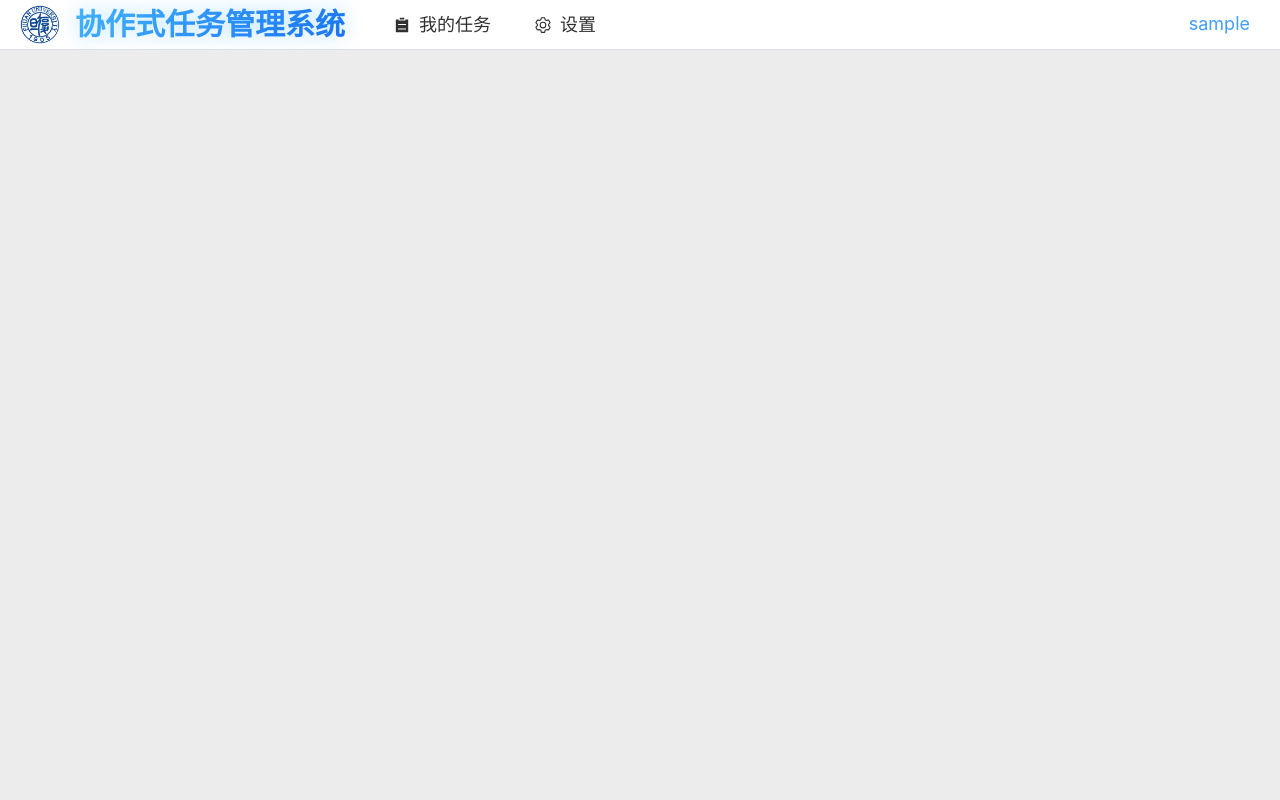
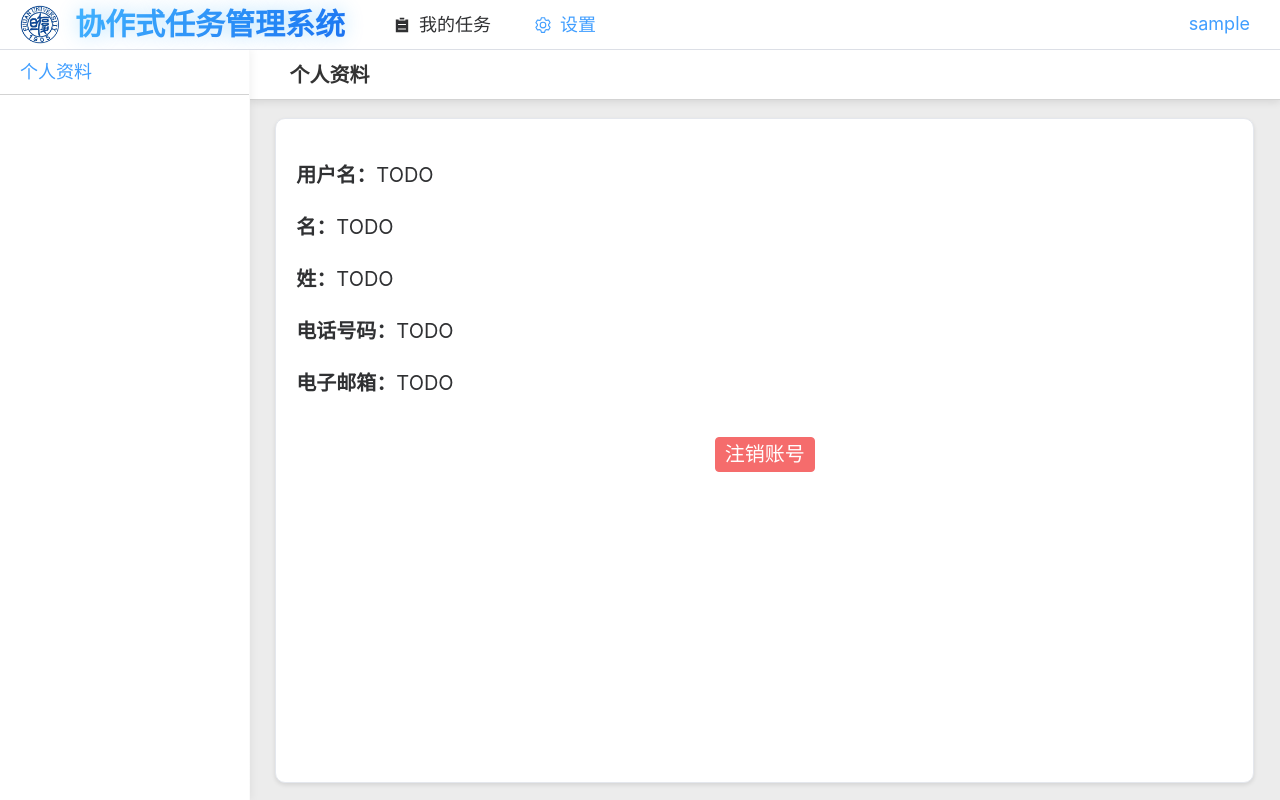
Before and after one commit to maxfyf/Software-Engineering, a Vue app in the folder frontend/: page /settings/info in a window 1280 px wide. Built offline with nearby package versions, Linux system fonts and the light colour scheme; sample sign-in values are in the browser's storage.

Commit message:
feat: user info page added

```diff
--- a/frontend/src/App.vue
+++ b/frontend/src/App.vue
@@ -10,7 +10,11 @@ const activeMenu = computed(() => {
   if (route.path.startsWith('/task')) {
     return '/task'
   }
-  return route.path
+  else if (route.path.startsWith('/settings')) {
+    return '/settings'
+  }
+  else
+    return route.path
 })
 const activeIndex = ref('/')    //当前网页路径
 
@@ -235,5 +239,4 @@ watch(() => route.path, (newPath) => {
   color: black;
   font-size: medium;
 }
-
 </style>
--- a/frontend/src/assets/styles/main.css
+++ b/frontend/src/assets/styles/main.css
@@ -48,3 +48,16 @@ a,
     padding: 0 2rem;
   }
 }
+
+.el-card {
+  border-radius: 10px !important;
+  box-shadow: 0 2px 4px 0 rgba(0, 0, 0, 0.1) !important;
+}
+
+.el-card:hover {
+  box-shadow: 0 4px 8px 0 rgba(0, 0, 0, 0.2) !important;
+}
+
+.el-card__footer {
+  border-top: none !important;
+}
--- a/frontend/src/router/index.js
+++ b/frontend/src/router/index.js
@@ -5,7 +5,7 @@ const router = createRouter({
     routes: [
         {
             path: '/',
-            redirect: '/login'
+            redirect: '/task/edit'
         },
         {
             path: '/login',
@@ -35,7 +35,15 @@ const router = createRouter({
             path: '/settings',
             name: 'settings',
             component: () => import('@/views/SettingsView.vue'),
-            meta: { requiresAuth: true }
+            meta: { requiresAuth: true },
+            redirect: '/settings/info',
+            children: [
+                {
+                    path: 'info',
+                    name: 'userInfo',
+                    component: () => import('@/views/settings/UserInfoView.vue'),
+                }
+            ]
         }
     ]
 })
--- a/frontend/src/store/user.js
+++ b/frontend/src/store/user.js
@@ -170,6 +170,11 @@ export const handleRegister = async ({
     }
 }
 
+// TODO
+export const handleCancelAccount = () => {
+
+}
+
 export const handleLogin = async ({ username, password }) => {
     /*TODO: 登录
      * 1. 在后端数据库中查询该用户，并反馈"用户不存在"、"密码错误"或"登录成功"三种结果
--- a/frontend/src/views/SettingsView.vue
+++ b/frontend/src/views/SettingsView.vue
@@ -1,11 +1,64 @@
 <script setup lang="js">
+import SidebarWrapper from "@/components/SidebarWrapper.vue";
+import { computed, ref, watch } from 'vue';
+import { useRoute } from "vue-router";
 
+const route = useRoute()
+const activeMenu = computed(() => {
+  if (route.path.startsWith('/settings/info')) {
+    return '/settings/info'
+  }
+  else
+    return route.path
+})
+const activeIndex = ref('/settings')    //当前网页路径
+
+watch(() => route.path, (newPath) => {
+  activeIndex.value = newPath
+}, { immediate: true })
 </script>
 
 <template>
+  <SidebarWrapper>
+    <template #sidebar>
+      <el-menu
+          mode="vertical"
+          :default-active="activeMenu"
+          class="sidebar-menu"
+          :router="true"
+      >
+        <el-menu-item index="/settings/info" class="secondary-route">
+          个人资料
+        </el-menu-item>
+      </el-menu>
+    </template>
 
+    <router-view/>
+  </SidebarWrapper>
 </template>
 
 <style scoped>
+.sidebar-menu {
+  width: 100%;
+  flex-grow: 1;
+  border: transparent;
+}
 
+.secondary-route {
+  width: 100%;
+  height: 45px;
+  border-style: solid;
+  border-width: thin;
+  border-color: lightgray;
+  border-top: transparent;
+  border-left: transparent;
+  border-right: transparent;
+  font-size: large;
+  cursor: pointer;
+}
+
+.secondary-route:hover {
+  color: #409eff;
+  text-shadow: 2px 2px 3px rgba(0,0,0,0.5);
+}
 </style>
--- a/frontend/src/views/TaskView.vue
+++ b/frontend/src/views/TaskView.vue
@@ -5,10 +5,14 @@ import { useRoute } from "vue-router";
 
 const route = useRoute()
 const activeMenu = computed(() => {
-  if (route.path.startsWith('/task/edit')) {
+  if (route.path.startsWith('/task/all')) {
     return '/task/all'
   }
-  return route.path
+  else if (route.path.startsWith('/task/edit')) {
+    return '/task/all'
+  }
+  else
+    return route.path
 })
 const activeIndex = ref('/task/')    //当前网页路径
 
@@ -57,6 +61,7 @@ watch(() => route.path, (newPath) => {
 }
 
 .secondary-route:hover {
+  color: #409eff;
   text-shadow: 2px 2px 3px rgba(0,0,0,0.5);
 }
 </style>
--- /dev/null
+++ b/frontend/src/views/settings/UserInfoView.vue
@@ -0,0 +1,97 @@
+<script setup lang="js">
+import HeaderWrapper from "@/components/HeaderWrapper.vue";
+import { handleCancelAccount } from "@/store/user.js";
+</script>
+
+<template>
+  <HeaderWrapper>
+    <template #header>
+      <div class="inner-header">
+        <span class="route">个人资料</span>
+      </div>
+    </template>
+
+    <div class="main-content-wrapper">
+      <el-card class="box-card">
+        <p class="item"><span class="key">用户名：</span>TODO</p>
+        <p class="item"><span class="key">名：</span>TODO</p>
+        <p class="item"><span class="key">姓：</span>TODO</p>
+        <p class="item"><span class="key">电话号码：</span>TODO</p>
+        <p class="item"><span class="key">电子邮箱：</span>TODO</p>
+
+        <template #footer>
+          <div class="footer">
+            <el-button
+                class="cancel-button"
+                type="danger"
+                @click="handleCancelAccount"
+            >
+              注销账号
+            </el-button>
+          </div>
+        </template>
+      </el-card>
+    </div>
+  </HeaderWrapper>
+</template>
+
+<style scoped>
+.inner-header {
+  left: 0;
+  right: 0;
+  top: 0;
+  height: 100%;
+  display: flex;
+  flex-direction: row;
+  align-items: center;
+}
+
+.route {
+  display: inline-flex;
+  height: 100%;
+  align-items: center;
+  font-size: 20px;
+  font-weight: bold;
+  color: #333333;
+}
+
+.main-content-wrapper {
+  width: 100%;
+  height: 100%;
+  display: flex;
+  align-items: center;
+  justify-content: center;
+}
+
+.box-card {
+  width: 95%;
+  height: 95%;
+  display: flex;
+  flex-direction: column;
+}
+
+.item {
+  width: 100%;
+  display: flex;
+  align-items: center;
+  margin-top: 20px;
+  font-size: 20px;
+}
+
+.key {
+  font-weight: bold;
+}
+
+.footer {
+  width: 100%;
+  height: 35px;
+  display: flex;
+  justify-content: center;
+}
+
+.cancel-button {
+  width: 100px;
+  height: 100%;
+  font-size: 20px;
+}
+</style>
--- a/frontend/src/views/task/EditTaskView.vue
+++ b/frontend/src/views/task/EditTaskView.vue
@@ -41,7 +41,7 @@ const saveChanges = () => {
         </el-button>
         <span class="route">
           <span>全部任务</span>
-          <span>&nbsp;>&nbsp;</span>
+          <pan>&nbsp;>&nbsp;</pan>
           <span v-if="isNew" class="present-directory">
             新建任务
           </span>
@@ -70,7 +70,7 @@ const saveChanges = () => {
               class="description"
               v-model="newDescription"
               type="textarea"
-              :rows="6"
+              :rows="10"
           />
         </div>
 
@@ -171,17 +171,11 @@ const saveChanges = () => {
 }
 
 .box-card {
-  flex: 1;
-  margin-left: 35px;
-  margin-right: 35px;
+  width: 90%;
+  height: 90%;
   border-radius: 10px;
-  box-shadow: 0 2px 4px 0 rgba(0, 0, 0, 0.1);
   display: flex;
   flex-direction: column;
-}
-
-.box-card:hover {
-  box-shadow: 0 4px 8px 0 rgba(0, 0, 0, 0.2);
 }
 
 .item {
@@ -227,10 +221,6 @@ const saveChanges = () => {
   font-size: 15px;
 }
 
-:deep(.el-card__footer) {
-  border-top: none;
-}
-
 .footer {
   width: 100%;
   height: 35px;
```
